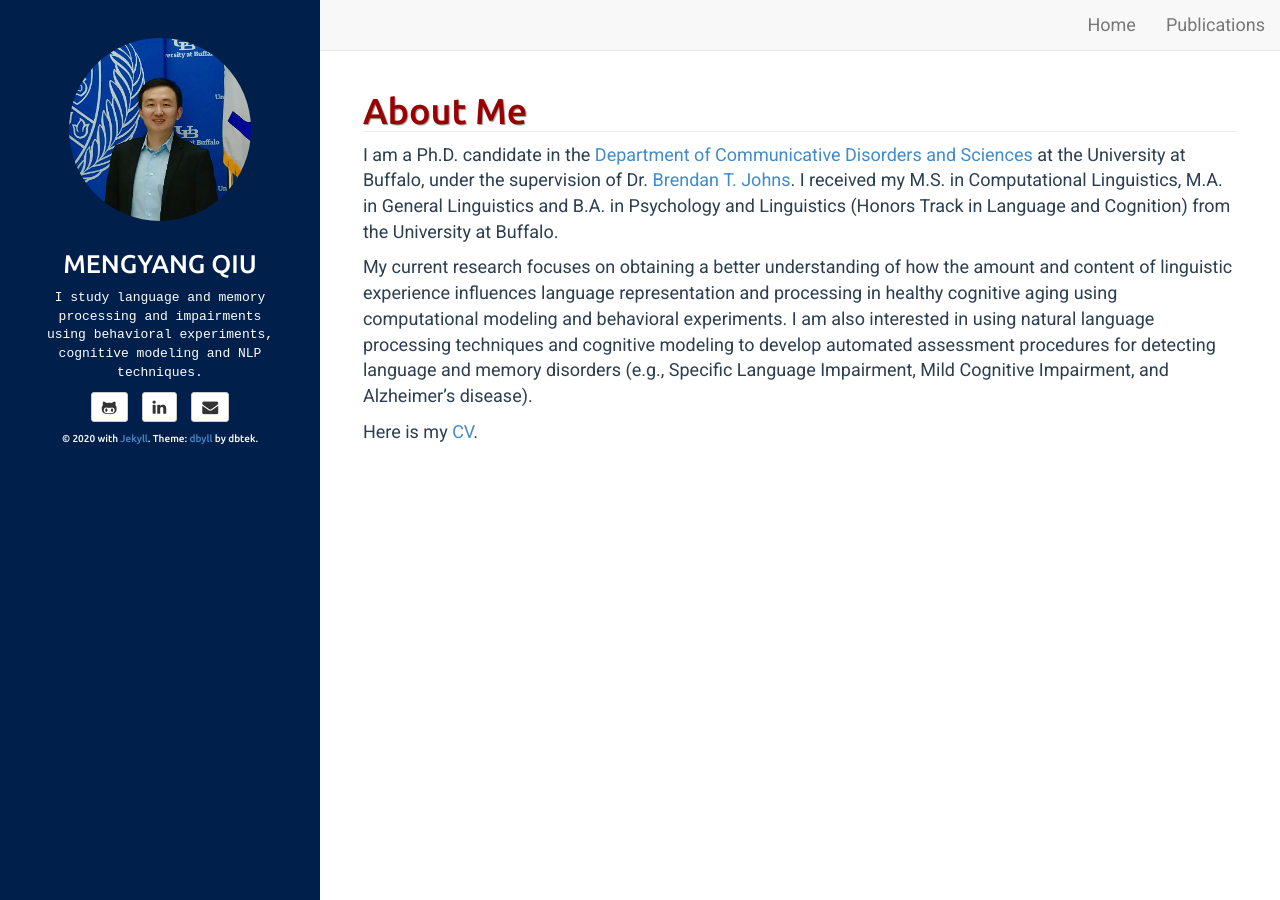
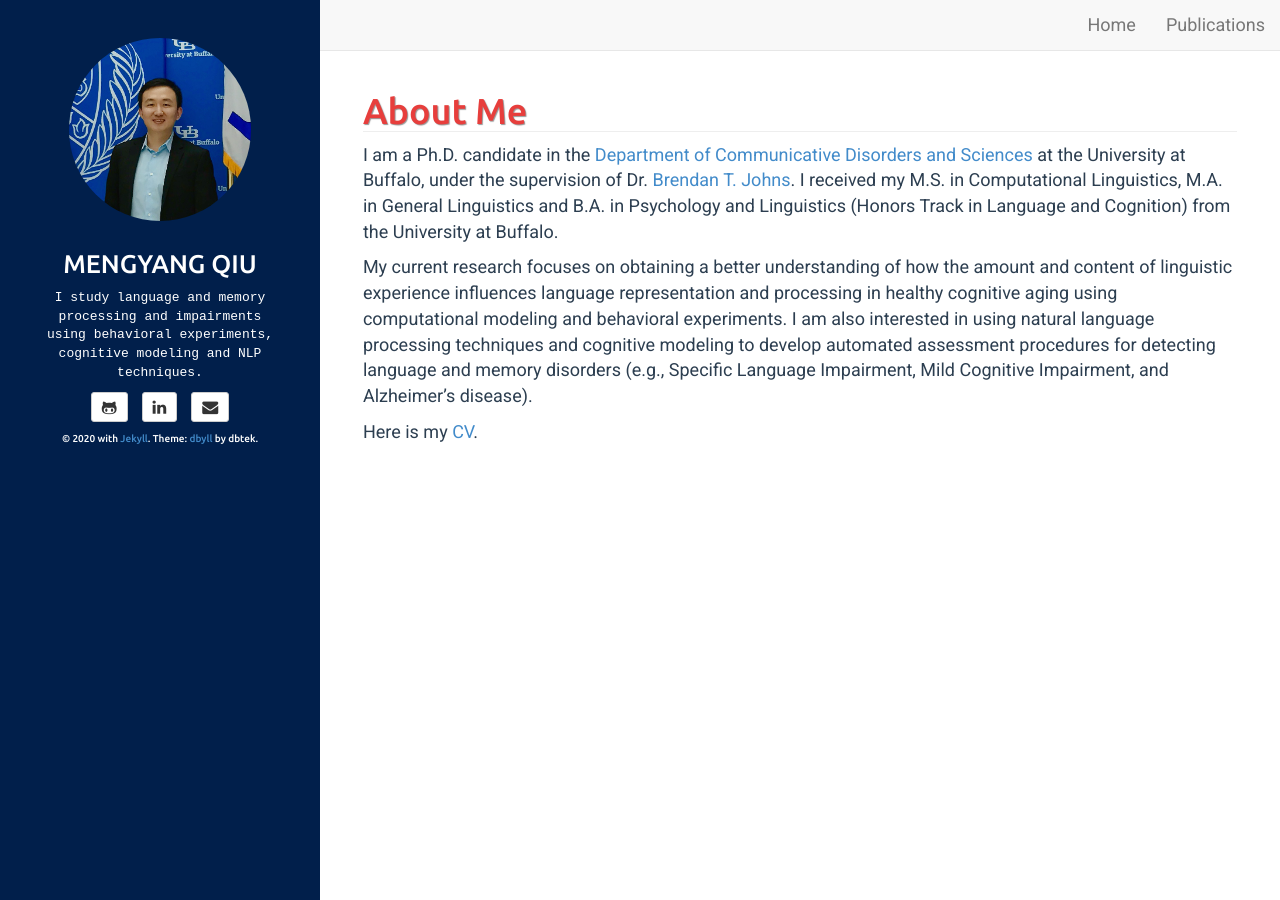
Before and after one commit to mengyangq/mengyangq.github.io, a Jekyll site: the page built from index.html, in a window 1280 px wide. Built offline with Jekyll 4.4.1, drawn with Linux system fonts in a browser that asks for light colours.

Commit message:
Update style.css

```diff
--- a/assets/css/style.css
+++ b/assets/css/style.css
@@ -100,7 +100,7 @@ article .share .gplus:hover {
 }
 
 h1 {
-	color: #990000;
+	color: #e73e3c;
 	text-shadow: 1px 1px 1px rgba(150, 150, 150, 1);
 	border-bottom: 1px solid #eeeeee;
     border-bottom-width: 1px;
```
